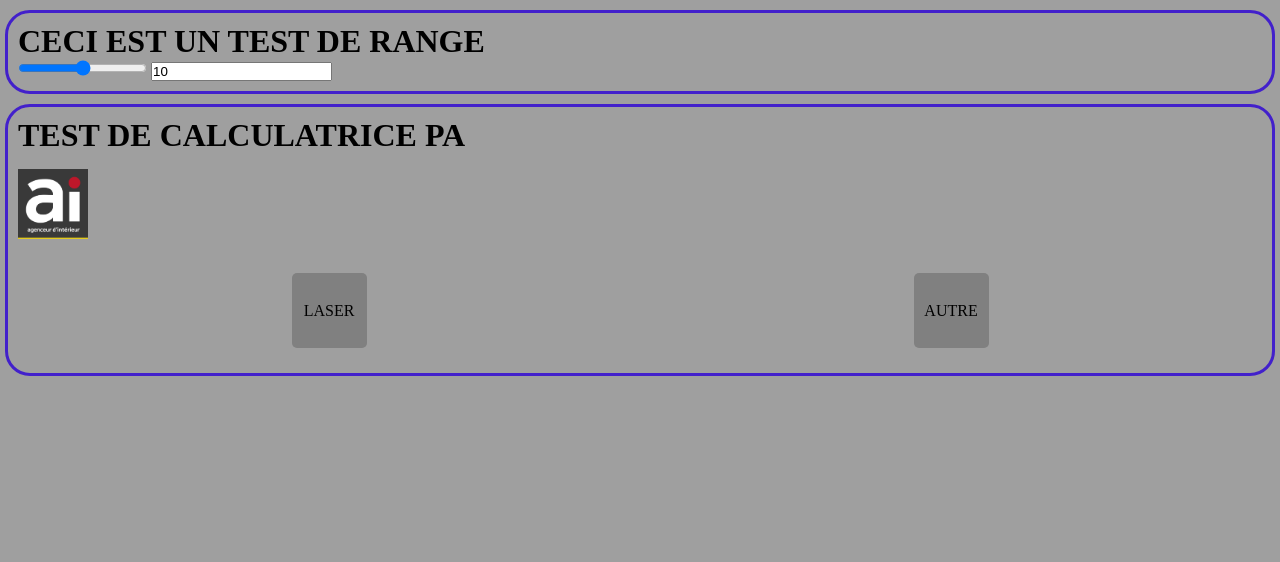
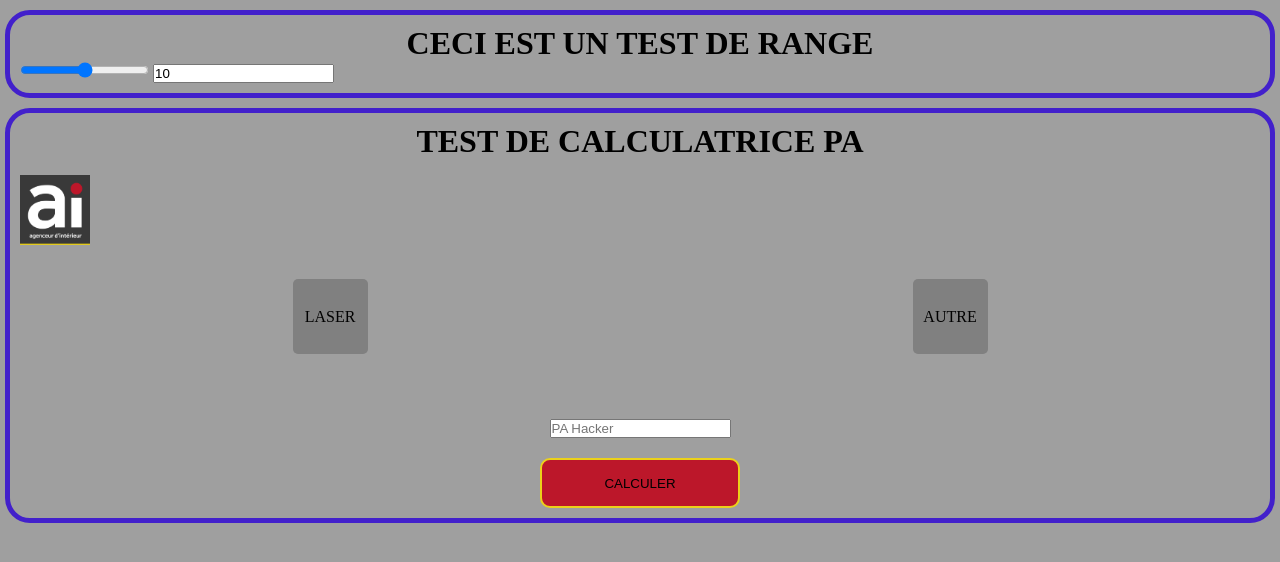
Before and after one commit to Coucodeur/testjavacomplet, a plain HTML site: page 3 - DATA/mes petits test/index.html in a window 1280 px wide. Drawn offline with Linux system fonts and the light colour scheme.

Commit message:
changements + reflexion sur les input

```diff
--- a/3 - DATA/mes petits test/index.html
+++ b/3 - DATA/mes petits test/index.html
@@ -28,6 +28,16 @@
             <input type="radio" name="gamme" id="AUTRE" radio>
             <label for="AUTRE">AUTRE</label>
         </div>
+        <div class="data">
+            <input type="number" name="pa" id="pa" placeholder="PA Hacker">
+        </div>
+        <div class="submit">
+            <button type="submit" class="btnCalc" >CALCULER</button>
+        </div>
+
+
+
+
     </div>
 
 
--- a/3 - DATA/mes petits test/style.css
+++ b/3 - DATA/mes petits test/style.css
@@ -9,17 +9,19 @@ body {
 }
 h1 {
     text-transform: uppercase;
+    text-align: center;
 }
 .boiteAouts {
-    border: 3px solid rgb(66, 32, 203);
+    border: 5px solid rgb(66, 32, 203);
     margin: 10px 5px;
     border-radius: 25px;
     padding: 10px;
     transition: 0.3s ease-in-out;
 }
 .boiteAouts:hover {
-    border: 7px solid rgb(220, 13, 13);
+    border: 5px solid rgb(188,23,42);
     border-radius: 2px;
+    background: rgb(74, 74, 74);
 }
 .logoContainer img {
     width: 70px;
@@ -33,14 +35,14 @@ h1 {
 }
 input[type="radio"] {
     display: none;
-    transition: 1s;
-
 }
 input[type="radio"]:checked + label {
-    color: red;
+    /* color: rgb(188,23,42); */
+    border: 2px solid rgb(235,209,26) ;
+    background-image: linear-gradient(to top, #30cfd0 0%, #330867 100%);
     transform: scale(1.3);
     filter: brightness(150%);
-    transition: 0.5s;
+    transition: 0.3s;
   }
 label {
     border-radius: 5px;
@@ -51,3 +53,20 @@ label {
     text-align: center;
     background: grey;
 }
+.data {
+    text-align: center;
+    min-width: 400px;
+    margin-top: 50px;
+}
+.submit {
+    text-align: center;
+    min-width: 400px;
+    margin-top: 20px;
+}
+.btnCalc {
+    background: rgb(188,23,42);
+    border: 2px solid rgb(235,209,26);
+    border-radius: 10px;
+    width: 200px;
+    height: 50px;
+}
```
Also changed, not shown: suivit.txt, 2 other files.
